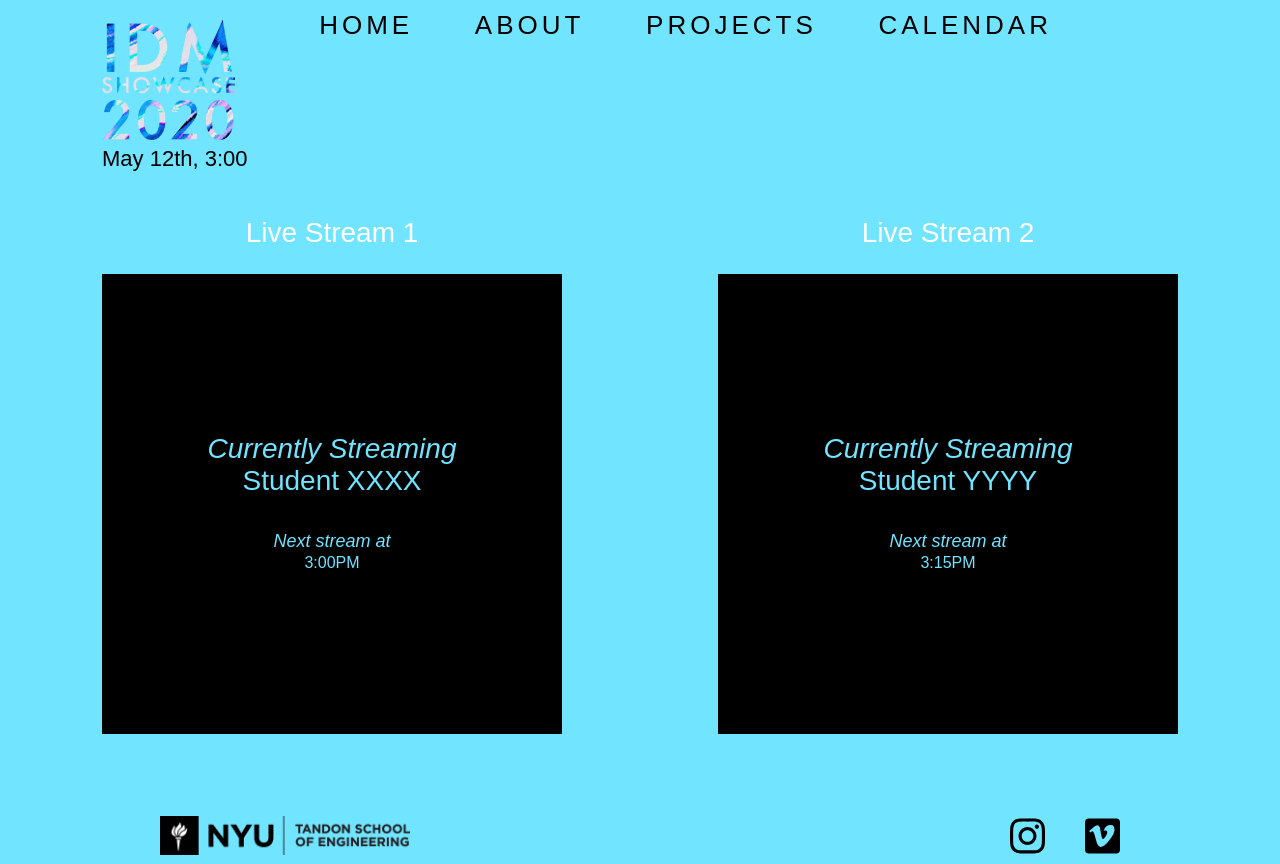
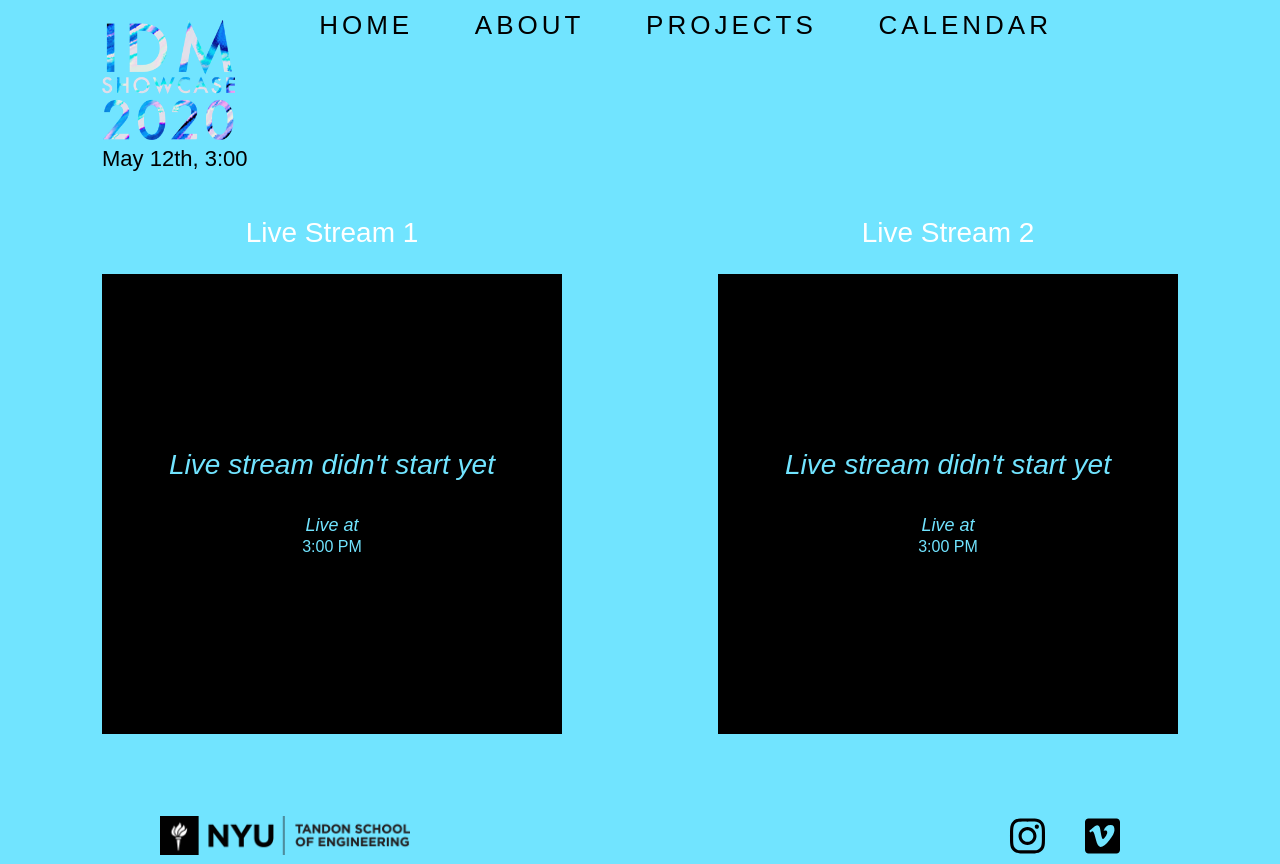
Before and after one commit to morscad/idm-show, a React (Create React App) app: page / in a window 1280 px wide. Built offline with nearby package versions, Linux system fonts and the light colour scheme; no server answers; a web font is replaced by a local one.

Commit message:
last modifications before live

```diff
--- a/src/pages/CalendarPage.js
+++ b/src/pages/CalendarPage.js
@@ -58,7 +58,7 @@ const CalendarPage = () => {
                 )}
                 {show.sectionIntro === "theatre2" && (
                   <>
-                    <div className={`tableCelSmall invertedColors`}>
+                    <div className={`tableCelSmall normalColors`}>
                       {show.time}
                     </div>
                     <div className={`tableCel normalColors`}>
--- a/src/pages/HomePage.js
+++ b/src/pages/HomePage.js
@@ -1,66 +1,152 @@
-import React, { useState } from "react";
+import React, { useContext, useEffect, useState } from "react";
 import MainLayout from "../layout/MainLayout";
 import { Link } from "react-router-dom";
+import moment from "moment";
+import { has } from "lodash";
 
 import "./HomePage.scss";
-import { Carousel } from "react-responsive-carousel";
 
 import "react-responsive-carousel/lib/styles/carousel.min.css";
+import { MainContext } from "../App";
 
 const HomePage = () => {
+  const [state, setState] = useContext(MainContext);
+  const [firstStageCurrentTitle, setFirstStageCurrentTitle] = useState("");
+  const [firstStageCurrentBody, setFirstStageCurrentBody] = useState("");
+  const [firstStageNextTitle, setFirstStageNextTitle] = useState("");
+  const [firstStageNextBody, setFirstStageNextBody] = useState("");
+
+  const [secondStageCurrentTitle, setSecondStageCurrentTitle] = useState("");
+  const [secondStageCurrentBody, setSecondStageCurrentBody] = useState("");
+  const [secondStageNextTitle, setSecondStageNextTitle] = useState("");
+  const [secondStageNextBody, setSecondStageNextBody] = useState("");
+
+  const generateDateFromSchedule = t => {
+    const rawHour = t.split(" ")[0];
+    const realHour = parseInt(rawHour.split(":")[0]) + 12;
+    const realMins = parseInt(rawHour.split(":")[1]);
+    const now = new Date();
+    const date = new Date();
+    date.setHours(realHour);
+    date.setMinutes(realMins);
+
+    return date;
+  };
+  useEffect(() => {
+    if (has(state, "liveShows") && state.liveShows.length > 0) {
+      // if (moment().format('h:mm A').isBefore(state.liveShows[0])) {
+
+      let date = generateDateFromSchedule(state.liveShows[0].time);
+      let dateNext = generateDateFromSchedule(state.liveShows[0].time);
+      console.log(moment().format("h:mm A"), date);
+      if (moment().isBefore(date)) {
+        setFirstStageCurrentTitle("Live stream didn't start yet");
+        setSecondStageCurrentTitle("Live stream didn't start yet");
+
+        setFirstStageCurrentBody("");
+        setSecondStageCurrentBody("");
+
+        setFirstStageNextTitle("Live at");
+        setFirstStageNextBody(state.liveShows[0].time);
+
+        setSecondStageNextTitle("Live at");
+        setSecondStageNextBody(state.liveShows[0].time);
+      } else {
+        setFirstStageCurrentTitle("No current live streams");
+        setFirstStageCurrentBody("");
+
+        setSecondStageCurrentTitle("No current live streams");
+        setSecondStageCurrentBody("");
+        for (let i = 0; i < state.liveShows.length; i++) {
+          date = generateDateFromSchedule(state.liveShows[i].time);
+          if (moment().isSameOrAfter(date)) {
+            if (i < state.liveShows.length - 2) {
+              date = generateDateFromSchedule(state.liveShows[i + 1].time);
+              if (moment().isBefore(date)) {
+                if (state.liveShows[i].theatre1 !== "") {
+                  setFirstStageCurrentTitle("Currently Streaming");
+                  setFirstStageCurrentBody(state.liveShows[i].theatre1);
+                }
+
+                if (state.liveShows[i].theatre2 !== "") {
+                  setSecondStageCurrentTitle("Currently Streaming");
+                  setSecondStageCurrentBody(state.liveShows[i].theatre2);
+                }
+              }
+            }
+            let foundNext = false;
+            let foundNext2 = false;
+            for (let j = i; j < state.liveShows.length; j++) {
+              dateNext = generateDateFromSchedule(state.liveShows[j].time);
+              if (
+                moment().isBefore(dateNext) &&
+                !foundNext &&
+                state.liveShows[j].theatre1 !== ""
+              ) {
+                foundNext = true;
+                setFirstStageNextTitle("Next presentation");
+                setFirstStageNextBody(
+                  state.liveShows[j].theatre1 + " at " + state.liveShows[j].time
+                );
+              }
+              if (
+                moment().isBefore(dateNext) &&
+                !foundNext2 &&
+                state.liveShows[j].theatre2 !== ""
+              ) {
+                foundNext2 = true;
+
+                setSecondStageNextTitle("Next presentation");
+                setSecondStageNextBody(
+                  state.liveShows[j].theatre2 + " at " + state.liveShows[j].time
+                );
+              }
+            }
+          }
+        }
+      }
+
+      // }
+    }
+  }, [state]);
+
   return (
     <MainLayout>
-      <div className={"carouselContainer"}>
-        {/*<Carousel
-          autoPlay={true}
-          infiniteLoop={true}
-          interval={5000}
-          stopOnHover={false}
-          showThumbs={false}
-          showIndicators={false}
-          showStatus={false}
-        >
-          <div>
-            <img src={img1} alt={'Project 1'} />
-            <div className="liveNotification">Live in 3h 21m</div>
-          </div>
-          <div>
-            <img src={img2} alt={'Project 2'} />
-          </div>
-          <div>
-            <img src={img3}alt={'Project 3'}  />
-          </div>
-        </Carousel>*/}
-      </div>
       <div className={"streamContainer"}>
-        <Link to={"/live-stage/1"} style={{ textDecoration: 'none' }}>
+        <Link to={"/live-stage/1"} style={{ textDecoration: "none" }}>
           <div className={"streamBubble"}>
             <div className={"streamBubbleTitle"}>Live Stream 1</div>
             <div className={"streamBubbleBody"}>
               <div>
                 <div className={"currentlyStreamingTitle"}>
-                  {" "}
-                  Currently Streaming
+                  {firstStageCurrentTitle}
                 </div>
-                <div className={"currentlyStreamingBody"}> Student XXXX</div>
-                <div className={"nextStreamingTitle"}> Next stream at</div>
-                <div className={"nextStreamingBody"}> 3:00PM</div>
+                <div className={"currentlyStreamingBody"}>
+                  {firstStageCurrentBody}
+                </div>
+                <div className={"nextStreamingTitle"}>
+                  {firstStageNextTitle}
+                </div>
+                <div className={"nextStreamingBody"}>{firstStageNextBody}</div>
               </div>
             </div>
           </div>
         </Link>
-        <Link to={"/live-stage/2"} style={{ textDecoration: 'none' }}>
+        <Link to={"/live-stage/2"} style={{ textDecoration: "none" }}>
           <div className={"streamBubble"}>
             <div className={"streamBubbleTitle"}>Live Stream 2</div>
             <div className={"streamBubbleBody"}>
               <div>
                 <div className={"currentlyStreamingTitle"}>
-                  {" "}
-                  Currently Streaming
+                  {secondStageCurrentTitle}
                 </div>
-                <div className={"currentlyStreamingBody"}> Student YYYY</div>
-                <div className={"nextStreamingTitle"}> Next stream at</div>
-                <div className={"nextStreamingBody"}> 3:15PM</div>
+                <div className={"currentlyStreamingBody"}>
+                  {secondStageCurrentBody}
+                </div>
+                <div className={"nextStreamingTitle"}>
+                  {secondStageNextTitle}
+                </div>
+                <div className={"nextStreamingBody"}>{secondStageNextBody}</div>
               </div>
             </div>
           </div>
--- a/src/pages/HomePage.scss
+++ b/src/pages/HomePage.scss
@@ -32,10 +32,6 @@
   }
 }
 
-.carouselContainer {
-  width: 100%;
-  margin-left: 0%;
-}
 .liveNotification {
   position: relative;
   top: -60px;
--- a/src/pages/ProjectDetailsPage.js
+++ b/src/pages/ProjectDetailsPage.js
@@ -115,7 +115,7 @@ const ProjectDetailsPage = () => {
 
             </div>
             <div className={"projectDescription"}>
-              <div>{currentProject.longDescription}</div>
+              <div dangerouslySetInnerHTML={{__html:currentProject.longDescription }}></div>
               {!!currentProject.otherDocumentation &&
                 currentProject.otherDocumentation !== "" && (
                   <>
--- a/src/pages/ProjectDetailsPage.scss
+++ b/src/pages/ProjectDetailsPage.scss
@@ -151,6 +151,12 @@
   font-size: 24px;
   color: #ffffff;
   margin: 0 0 40px 0;
+  a {
+    color: $blue;
+    &:hover {
+      color: $purple;
+    }
+  }
 }
 .moreDocumentation {
   a {
```
Also changed, not shown: src/App.js (+46 -6 lines).
